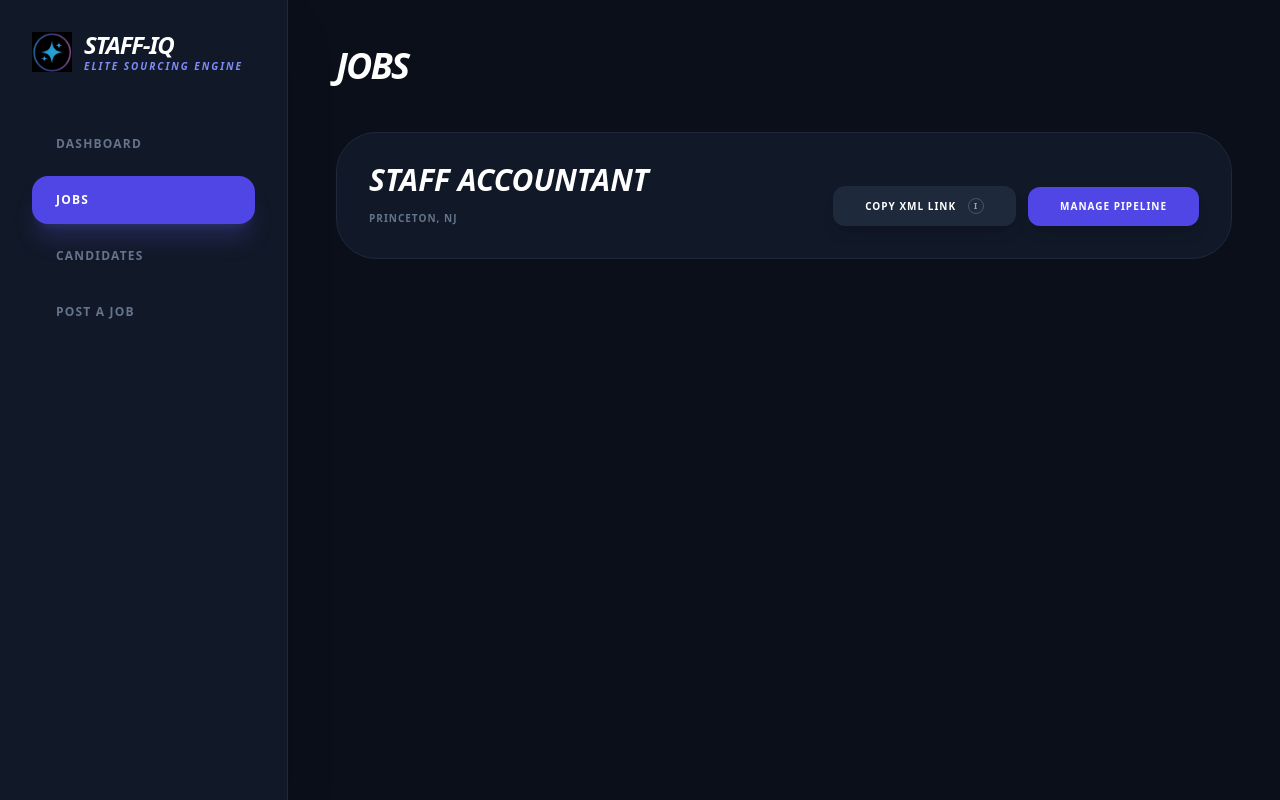
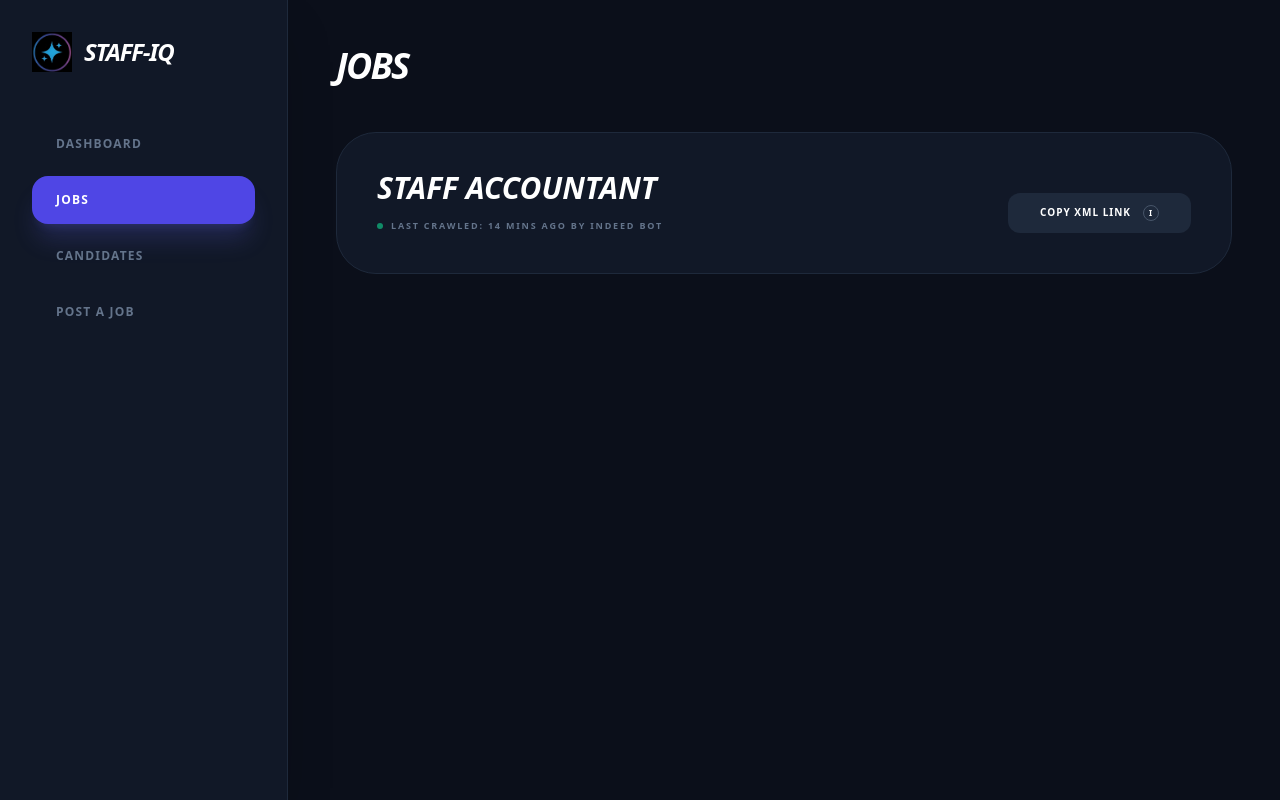
Before and after one commit to dansims2024-afk/staff-iq, a React (Vite) app: page / in a window 1280 px wide. Built offline with nearby package versions, Linux system fonts and the light colour scheme.

Commit message:
Update App.jsx

```diff
--- a/src/App.jsx
+++ b/src/App.jsx
@@ -1,17 +1,17 @@
 import React, { useState } from 'react';
 
 export default function App() {
-  // --- 1. GLOBAL STATE ---
   const [activeTab, setActiveTab] = useState('Jobs');
   const [copyStatus, setCopyStatus] = useState("Copy XML Link");
 
-  // --- 2. SAMPLE DATA (Staff Accountant Scenario) ---
+  // --- SAMPLE DATA WITH SYNC STATUS ---
   const [jobs] = useState([{
     id: 1, title: "Staff Accountant", location: "Princeton, NJ",
-    xmlUrl: "https://staff-iq.com/feeds/princeton-acc-1042.xml"
+    xmlUrl: "https://staff-iq.com/feeds/princeton-acc-1042.xml",
+    lastCrawl: "14 mins ago",
+    crawlSource: "Indeed Bot"
   }]);
 
-  // --- 3. CORE LOGIC ---
   const copyToClipboard = (text) => {
     navigator.clipboard.writeText(text);
     setCopyStatus("Copied! ✓");
@@ -19,18 +19,13 @@ export default function App() {
   };
 
   return (
-    <div className="flex min-h-screen font-sans bg-[#0B0F1A] text-white selection:bg-indigo-500/30">
-
-      {/* SIDEBAR */}
-      <nav className="w-72 p-8 fixed h-full flex flex-col bg-[#111827] border-r border-slate-800 shadow-2xl z-30">
+    <div className="flex min-h-screen font-sans bg-[#0B0F1A] text-white">
+      <nav className="w-72 p-8 fixed h-full bg-[#111827] border-r border-slate-800 shadow-2xl z-30">
         <div className="mb-12 flex items-center gap-3">
            <img src="/logo.png" alt="Logo" className="w-10 h-10 object-contain" />
-           <div>
-              <h1 className="text-2xl font-[900] italic uppercase tracking-tighter text-white leading-none">Staff-IQ</h1>
-              <p className="text-[10px] font-black text-indigo-400 uppercase tracking-[0.2em] mt-1 leading-none italic">Elite Sourcing Engine</p>
-           </div>
+           <h1 className="text-2xl font-[900] italic uppercase tracking-tighter text-white leading-none">Staff-IQ</h1>
         </div>
-        <div className="flex flex-col gap-2 flex-1">
+        <div className="flex flex-col gap-2">
           {['Dashboard', 'Jobs', 'Candidates', 'Post a Job'].map((tab) => (
             <button key={tab} onClick={() => setActiveTab(tab)} className={`text-left p-4 px-6 rounded-2xl font-black uppercase text-xs tracking-widest transition-all ${activeTab === tab ? 'bg-indigo-600 text-white shadow-xl shadow-indigo-500/20' : 'text-slate-500 hover:bg-slate-800'}`}>{tab}</button>
           ))}
@@ -38,40 +33,32 @@ export default function App() {
       </nav>
 
       <main className="flex-1 ml-72 p-12">
-        <header className="mb-12">
-            <h2 className="text-4xl font-[900] italic uppercase tracking-tighter leading-none mb-2">{activeTab}</h2>
-        </header>
+        <header className="mb-12"><h2 className="text-4xl font-[900] italic uppercase tracking-tighter leading-none">{activeTab}</h2></header>
 
-        {/* JOBS TAB: XML COPY WITH INTEL BUTTON */}
         {activeTab === 'Jobs' && (
           <div className="space-y-6 animate-in fade-in">
              {jobs.map(j => (
-               <div key={j.id} className="bg-[#111827] border border-slate-800 p-8 rounded-[40px] flex justify-between items-end hover:border-indigo-500 transition-all group">
+               <div key={j.id} className="bg-[#111827] border border-slate-800 p-10 rounded-[40px] flex justify-between items-end hover:border-indigo-500 transition-all">
                   <div>
                     <h4 className="text-3xl font-[900] italic uppercase leading-none mb-4 text-white">{j.title}</h4>
-                    <p className="text-[10px] font-bold text-slate-500 uppercase tracking-widest">{j.location}</p>
+                    {/* SYNC STATUS */}
+                    <div className="flex items-center gap-2">
+                       <div className="w-1.5 h-1.5 bg-emerald-500 rounded-full animate-pulse"></div>
+                       <p className="text-[9px] font-black text-slate-500 uppercase tracking-[0.2em]">Last Crawled: {j.lastCrawl} by {j.crawlSource}</p>
+                    </div>
                   </div>
 
                   <div className="flex items-center gap-3">
-                    {/* XML BUTTON GROUP */}
                     <div className="relative group/tip">
-                       <button
-                        onClick={() => copyToClipboard(j.xmlUrl)}
-                        className="px-8 py-3 bg-slate-800 rounded-xl text-[10px] font-black uppercase tracking-widest text-white hover:bg-indigo-600 transition-all shadow-lg flex items-center gap-3"
-                      >
+                       <button onClick={() => copyToClipboard(j.xmlUrl)} className="px-8 py-3 bg-slate-800 rounded-xl text-[10px] font-black uppercase tracking-widest text-white hover:bg-indigo-600 transition-all flex items-center gap-3">
                         {copyStatus}
-                        {/* THE INFO BUTTON */}
-                        <div className="w-4 h-4 rounded-full border border-slate-600 flex items-center justify-center text-[8px] font-black text-slate-400 hover:text-white hover:border-white">i</div>
+                        <div className="w-4 h-4 rounded-full border border-slate-600 flex items-center justify-center text-[8px]">i</div>
                       </button>
-
-                      {/* TOOLTIP MESSAGE FOR XML LINK */}
-                      <div className="absolute bottom-full right-0 mb-4 w-64 p-6 bg-indigo-600 rounded-[24px] opacity-0 group-hover/tip:opacity-100 transition-opacity pointer-events-none z-50 shadow-2xl">
+                      <div className="absolute bottom-full right-0 mb-4 w-64 p-6 bg-indigo-600 rounded-[24px] opacity-0 group-hover/tip:opacity-100 transition-opacity pointer-events-none z-50">
                         <p className="text-[10px] font-black uppercase tracking-widest mb-2 italic leading-none">Distribution Intel</p>
-                        <p className="text-[11px] font-bold leading-relaxed">Paste this link into Indeed, Jooble, or LinkedIn to sync your requisition. This feed tells external boards exactly which role to index for free reach.</p>
+                        <p className="text-[11px] font-bold leading-relaxed">Paste this link into Indeed or Jooble "Feed Settings" to sync this job automatically.</p>
                       </div>
                     </div>
-
-                    <button className="px-8 py-3 bg-indigo-600 rounded-xl text-[10px] font-black uppercase tracking-widest text-white shadow-lg">Manage Pipeline</button>
                   </div>
                </div>
              ))}
```
